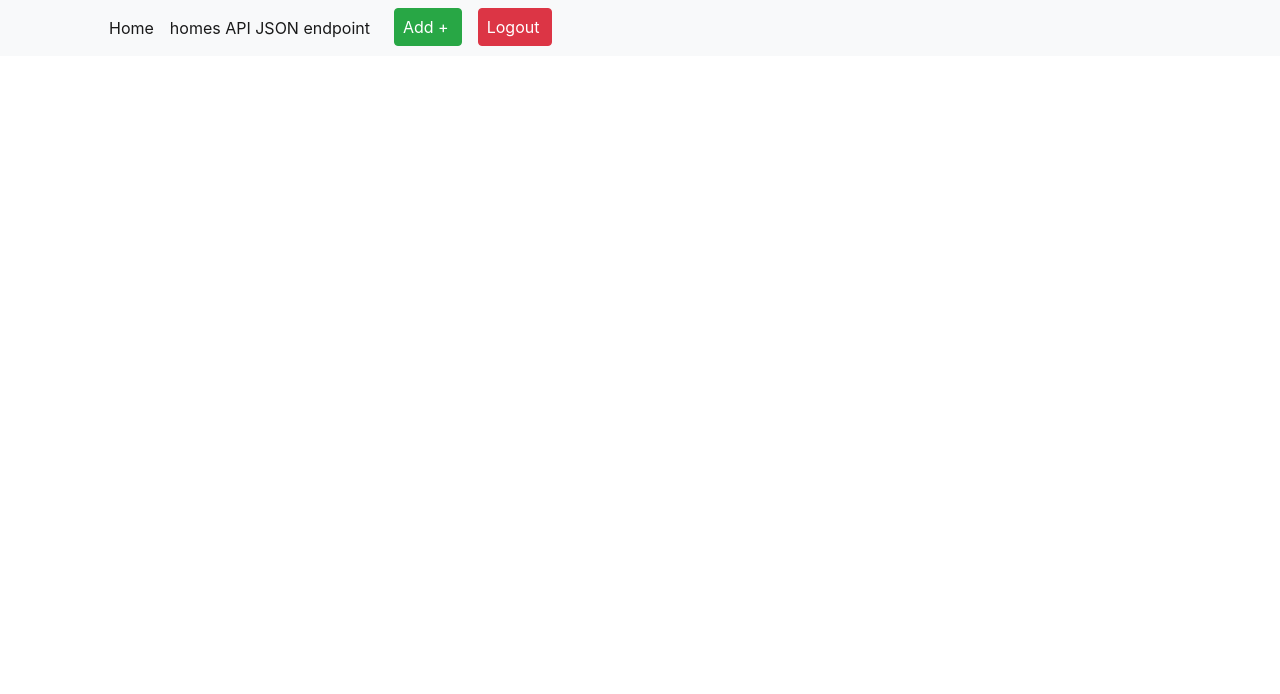
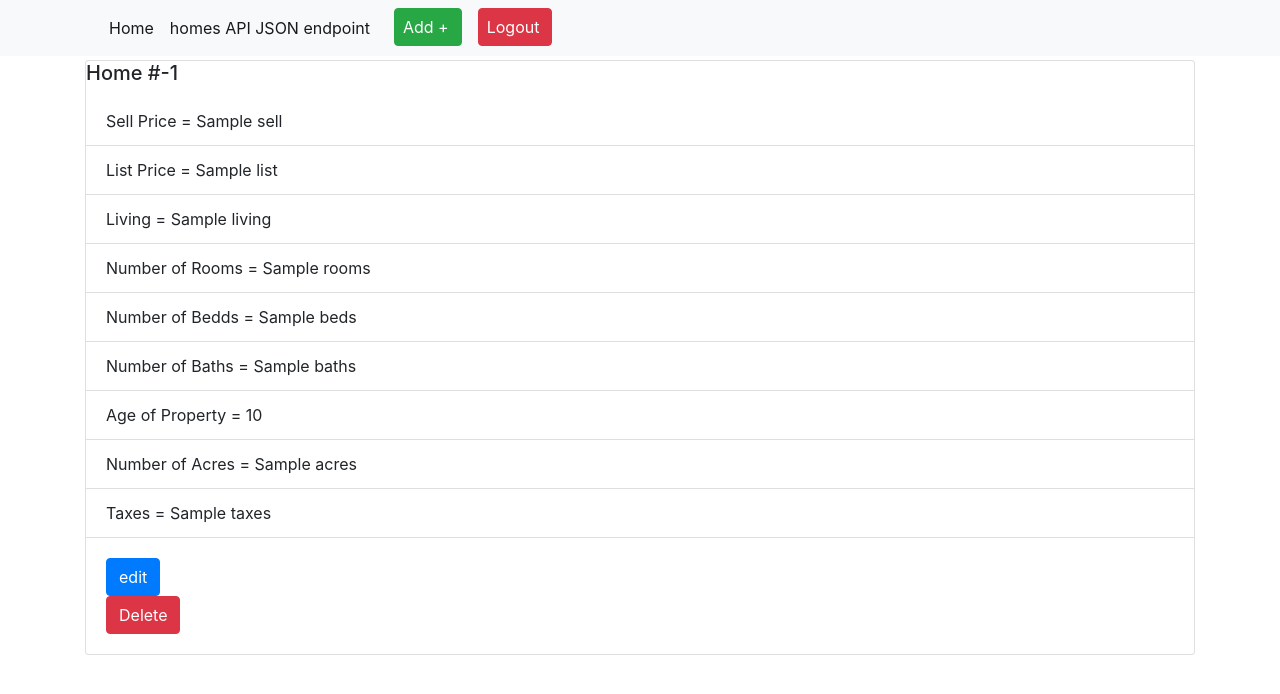
Before and after one commit to JustinNietz/Final_Web_App, a Flask app: template app/templates/view.html in a window 1280 px wide. Shown: the top 694 px of the page. Run offline with Flask 2, Linux system fonts and the light colour scheme; the template is opened without the code that fills it: most values are stand-ins (such as "Sample title", 1, 10 or a date in 2020); some libraries are stand-ins or nearby versions.

Commit message:
Task: added list to view.html

```diff
--- a/app/templates/view.html
+++ b/app/templates/view.html
@@ -57,7 +57,26 @@
                 );
         </script>
 
-
+    <div class="card" class="m-5 p-2">
+            <h5 class="card-title">Home #-{{ home.id }}</h5>
+            <ul class="list-group list-group-flush">
+                <li class="list-group-item">Sell Price = {{ home.Sell }}</li>
+                <li class="list-group-item">List Price = {{ home.List }}</li>
+                <li class="list-group-item">Living = {{ home.Living }}</li>
+                <li class="list-group-item">Number of Rooms = {{ home.Rooms }}</li>
+                <li class="list-group-item">Number of Bedds = {{ home.Beds }}</li>
+                <li class="list-group-item">Number of Baths = {{ home.Baths }}</li>
+                <li class="list-group-item">Age of Property = {{ home.Age }}</li>
+                <li class="list-group-item">Number of Acres = {{ home.Acres }}</li>
+                <li class="list-group-item">Taxes = {{ home.Taxes }}</li>
+            </ul>
+            <div class="card-body">
+                <a href="/edit/{{ home.id }}" class="card-link btn btn-primary">edit</a>
+                <form action="/delete/{{ home.id }}" method="post">
+                    <button type="submit" class="btn btn-danger">Delete</button>
+                </form>
+            </div>
+        </div>
 
 
 
```
